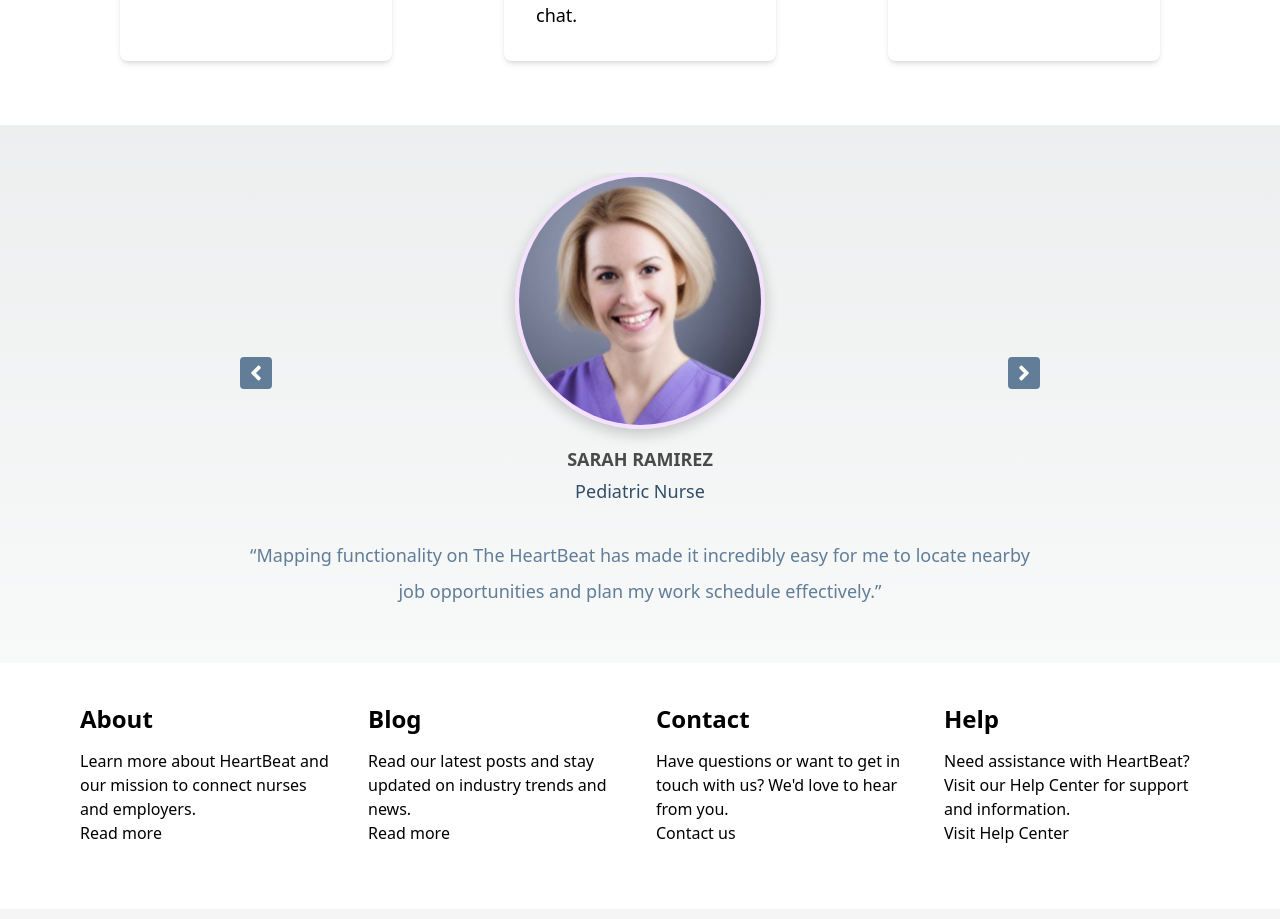
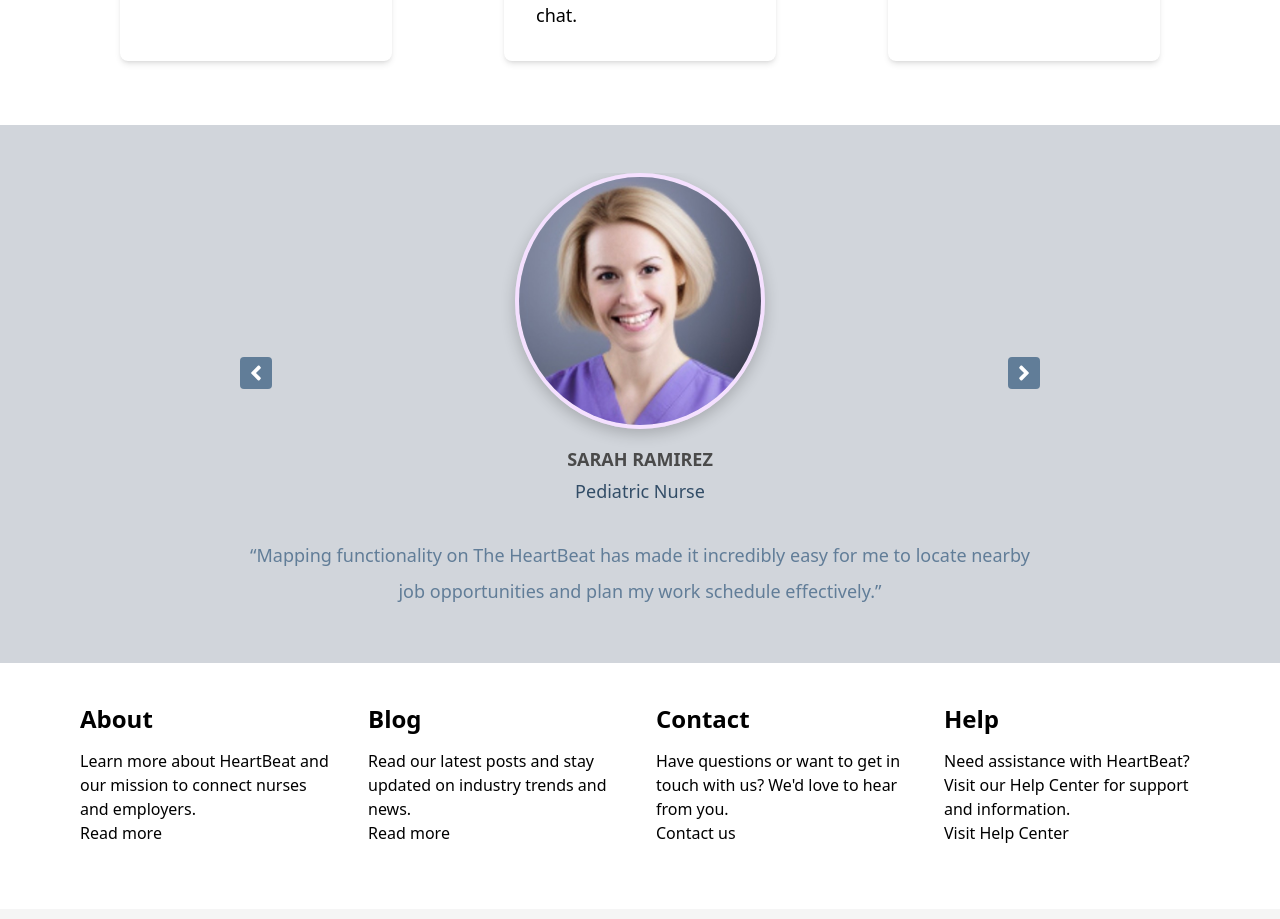
Before and after one commit to Nurse-HeartBeat/FrontEnd, a Next.js app in the folder heart-beat/: page /home in a window 1280 px wide. Shown: the part 927-1846 px from the top of the page. Built offline with nearby package versions, Linux system fonts and the light colour scheme; no server answers.

Commit message:
slide bg update

```diff
--- a/heart-beat/src/components/slideShow.tsx
+++ b/heart-beat/src/components/slideShow.tsx
@@ -25,7 +25,7 @@ const Slideshow = () => {
     };
   }, [index]);
   return (
-    <section className="section pt-12 pb-10 ">
+    <section className="section pt-12 pb-10 bg-gray-300">
       <div className="section-center">
         {people.map((person, personIndex) => {
           const { id, image, name, title, quote } = person;
```
